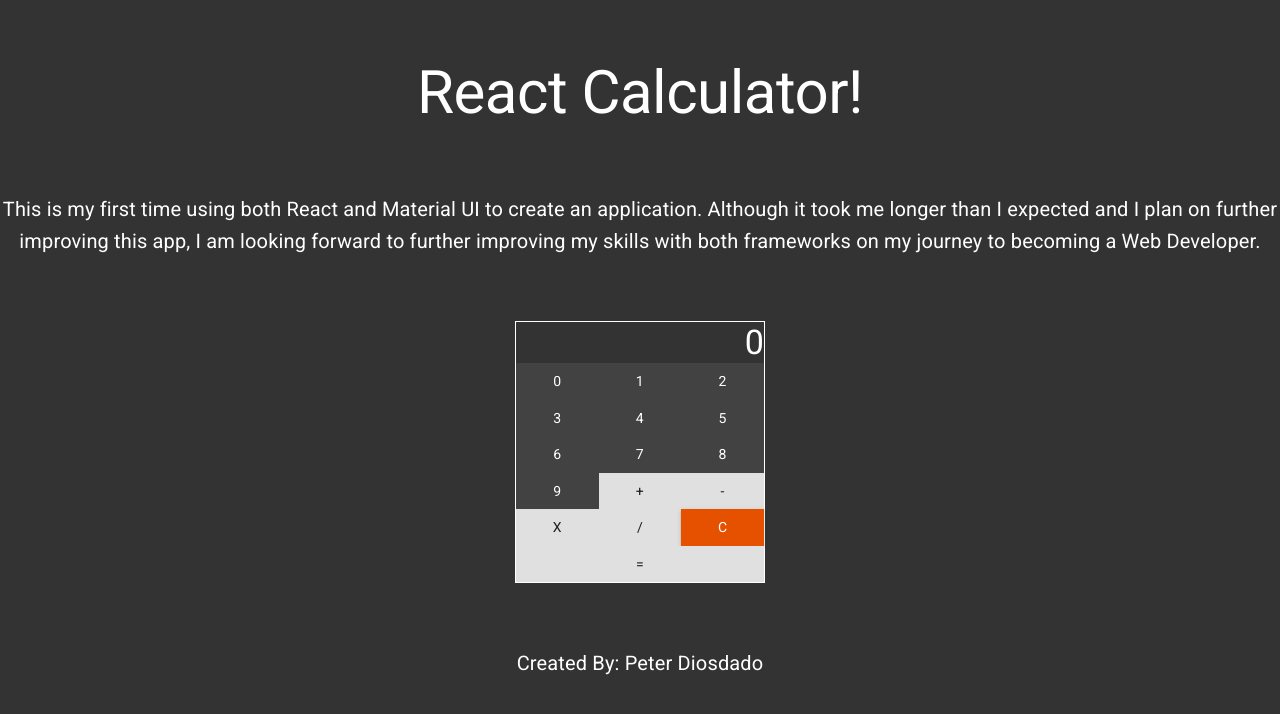
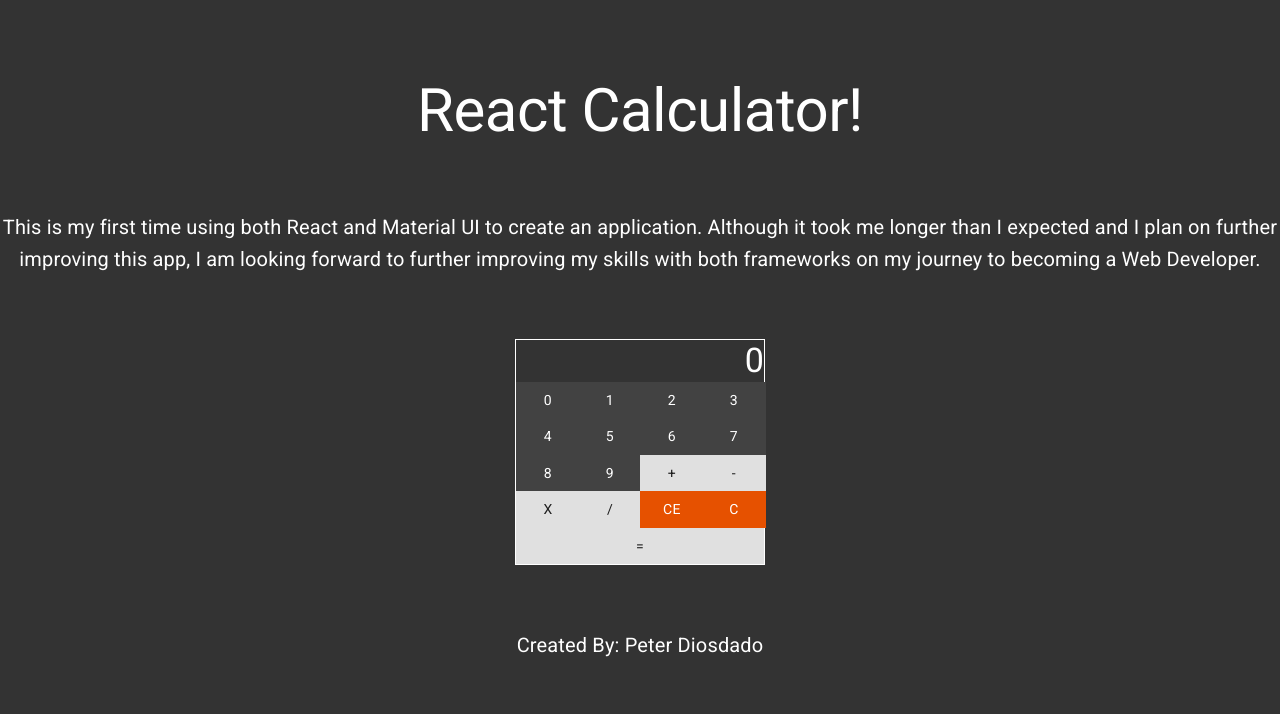
Before and after one commit to PetDios9/react-calculator, a React (Create React App) app: page / in a window 1280 px wide. Shown: the top 714 px of the page. Built offline with nearby package versions, Linux system fonts and the light colour scheme.

Commit message:
seperated c/ce button into two different buttons

```diff
--- a/src/CalcContainer.js
+++ b/src/CalcContainer.js
@@ -10,7 +10,6 @@
     let [total, setTotal] = useState(0)
     let [operator, setOperator] = useState('')
     let [operatorPressed, setOperatorPressed] = useState(false)
-    let [cButtonPressed, setCButtonPressed] = useState(false)
 
     function renderFirstNum(event) {
         let {value} = event.currentTarget
@@ -80,7 +79,6 @@
     }
 
     function clear(){
-        setCButtonPressed(true)
         operatorPressed ? setSecondNum(0) : setNum(0)
     }
 
@@ -102,7 +100,6 @@
             clearEverything={clearEverything}
             renderNumber={renderNumber}
             clear={clear}
-            cButtonPressed={cButtonPressed}
             />
 
         </Box>
--- a/src/Keypad.js
+++ b/src/Keypad.js
@@ -12,8 +12,8 @@
     })
     let btnStyles = useBtnStyles()
 
-    let numButtons = [0,1,2,3,4,5,6,7,8,9].map(num =>
-        <Grid item xs={4}>
+    const numButtons = [0,1,2,3,4,5,6,7,8,9].map(num =>
+        <Grid item xs={3}>
             <Button
                 disableElevation
                 className={btnStyles.root}
@@ -25,8 +25,9 @@
                 {num}
             </Button>
         </Grid>)
-    let operatorButtons = ['+', '-', 'X', '/'].map(op =>
-            <Grid item xs={4}>
+
+    const operatorButtons = ['+', '-', 'X', '/'].map(op =>
+            <Grid item xs={3}>
                 <Button
                     disableElevation
                     className={btnStyles.root}
@@ -39,9 +40,10 @@
                 </Button>
             </Grid>)
 
-    let ceButton =
-        <Grid item xs={4}>
+    const ceButton =
+        <Grid item xs={3}>
             <Button
+                disableElevation
                 className={btnStyles.root}
                 fullWidth="false"
                 variant="contained"
@@ -53,22 +55,22 @@
             </Button>
         </Grid>
 
-    let cButton =
-        <Grid item xs={4}>
+    const cButton =
+        <Grid item xs={3}>
             <Button
+                disableElevation
                 className={btnStyles.root}
                 fullWidth="false"
                 variant="contained"
                 color="secondary"
                 onClick={props.clear}
-                value="C"
-                name="C">
+                value="CE"
+                name="CE">
                 C
             </Button>
-        </Grid>
+    </Grid>
 
-
-    let equalButton =
+    const equalButton =
         <Grid item xs={12}>
             <Button
                 disableElevation
@@ -94,7 +96,8 @@
 
                 {numButtons}
                 {operatorButtons}
-                {props.cButtonPressed ? ceButton : cButton}
+                {ceButton}
+                {cButton}
                 {equalButton}
 
             </Grid>
```
